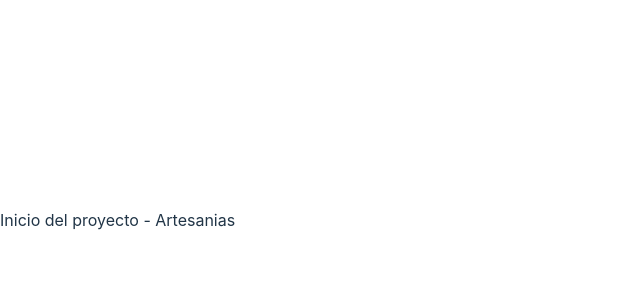
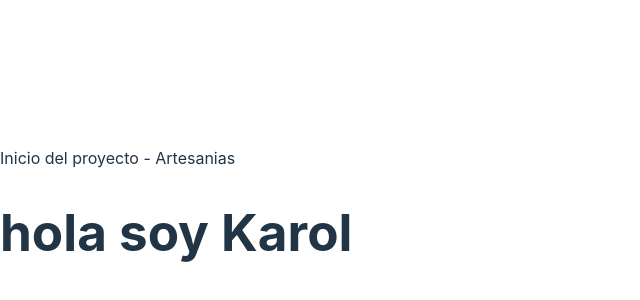
Before and after one commit to trobledo331/Artesanias-col, a React (Vite) app: page / in a window 1280 px wide. Shown: the part 180-480 px from the top of the page, without its empty margins (0-640 px from the left). Built offline with nearby package versions, Linux system fonts and the light colour scheme.

Commit message:
agregar titulo

```diff
--- a/src/App.jsx
+++ b/src/App.jsx
@@ -2,6 +2,10 @@ import React from 'react'
 
 export const App = () => {
   return (
-    <div>Inicio del proyecto - Artesanias</div>
+    <div>Inicio del proyecto - Artesanias
+      <h1>hola soy Karol</h1>
+    </div>
+
+
   )
 }
```
